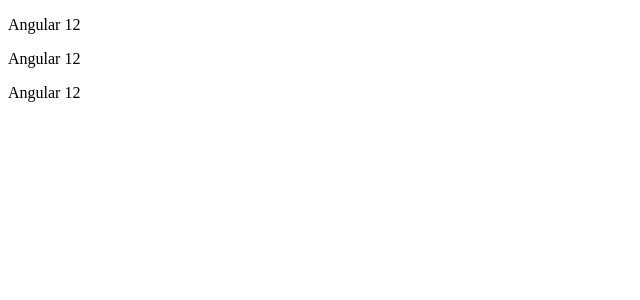
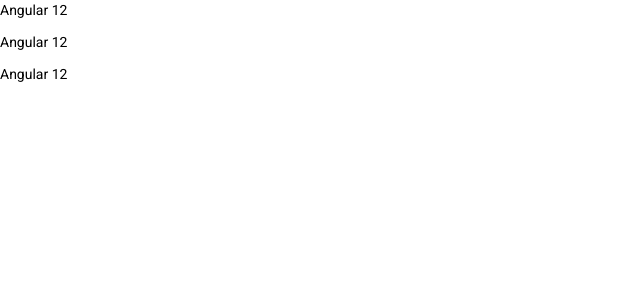
Before and after one commit to carlosdizx/appAngular, an Angular app: page / in a window 1280 px wide. Shown: the top 300 px of the page, without its empty margins (0-640 px from the left). Built offline with nearby package versions, Linux system fonts and the light colour scheme.

Commit message:
instaldo angular material y referenciado desde un nuevo modulo

```diff
--- a/angular.json
+++ b/angular.json
@@ -23,6 +23,7 @@
               "src/assets"
             ],
             "styles": [
+              "./node_modules/@angular/material/prebuilt-themes/indigo-pink.css",
               "src/styles.css"
             ],
             "scripts": []
@@ -90,6 +91,7 @@
               "src/assets"
             ],
             "styles": [
+              "./node_modules/@angular/material/prebuilt-themes/indigo-pink.css",
               "src/styles.css"
             ],
             "scripts": []
--- a/package.json
+++ b/package.json
@@ -7,15 +7,17 @@
     "build": "ng build",
     "watch": "ng build --watch --configuration development",
     "test": "ng test",
-    "serverAPI" : "json-server --watch server/db.json --port 3000"
+    "serverAPI": "json-server --watch server/db.json --port 3000"
   },
   "private": true,
   "dependencies": {
     "@angular/animations": "^14.1.0",
+    "@angular/cdk": "^14.1.0",
     "@angular/common": "^14.1.0",
     "@angular/compiler": "^14.1.0",
     "@angular/core": "^14.1.0",
     "@angular/forms": "^14.1.0",
+    "@angular/material": "^14.1.0",
     "@angular/platform-browser": "^14.1.0",
     "@angular/platform-browser-dynamic": "^14.1.0",
     "@angular/router": "^14.1.0",
--- a/src/index.html
+++ b/src/index.html
@@ -6,8 +6,11 @@
   <base href="/">
   <meta name="viewport" content="width=device-width, initial-scale=1">
   <link rel="icon" type="image/x-icon" href="favicon.ico">
+  <link rel="preconnect" href="https://fonts.gstatic.com">
+  <link href="https://fonts.googleapis.com/css2?family=Roboto:wght@300;400;500&display=swap" rel="stylesheet">
+  <link href="https://fonts.googleapis.com/icon?family=Material+Icons" rel="stylesheet">
 </head>
-<body>
+<body class="mat-typography">
   <app-root></app-root>
 </body>
 </html>
--- a/src/styles.css
+++ b/src/styles.css
@@ -1 +1,4 @@
 /* You can add global styles to this file, and also import other style files */
+
+html, body { height: 100%; }
+body { margin: 0; font-family: Roboto, "Helvetica Neue", sans-serif; }
```
Also changed, not shown: src/app/app.module.ts (+12 -11 lines), src/material.module.ts (added, +7 -0 lines), 1 other file (tests, documents, lock files or other folders).
